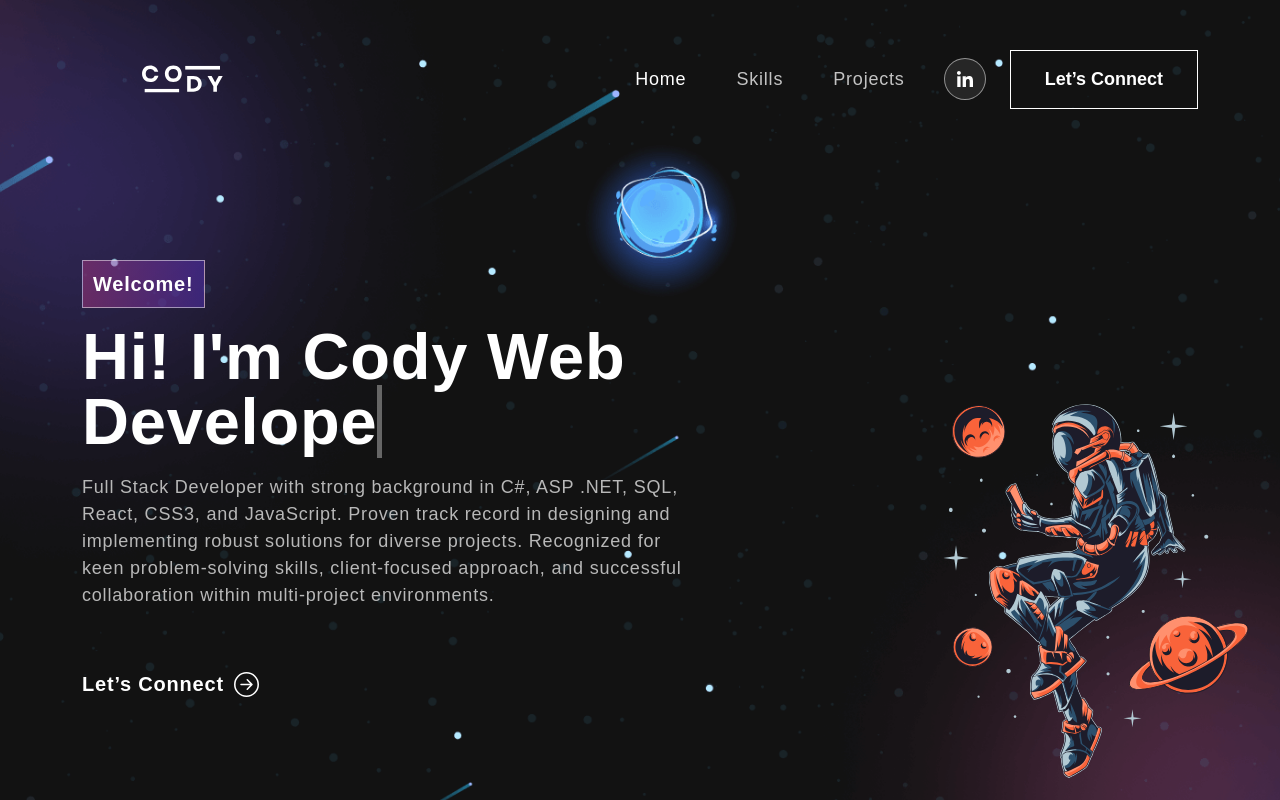
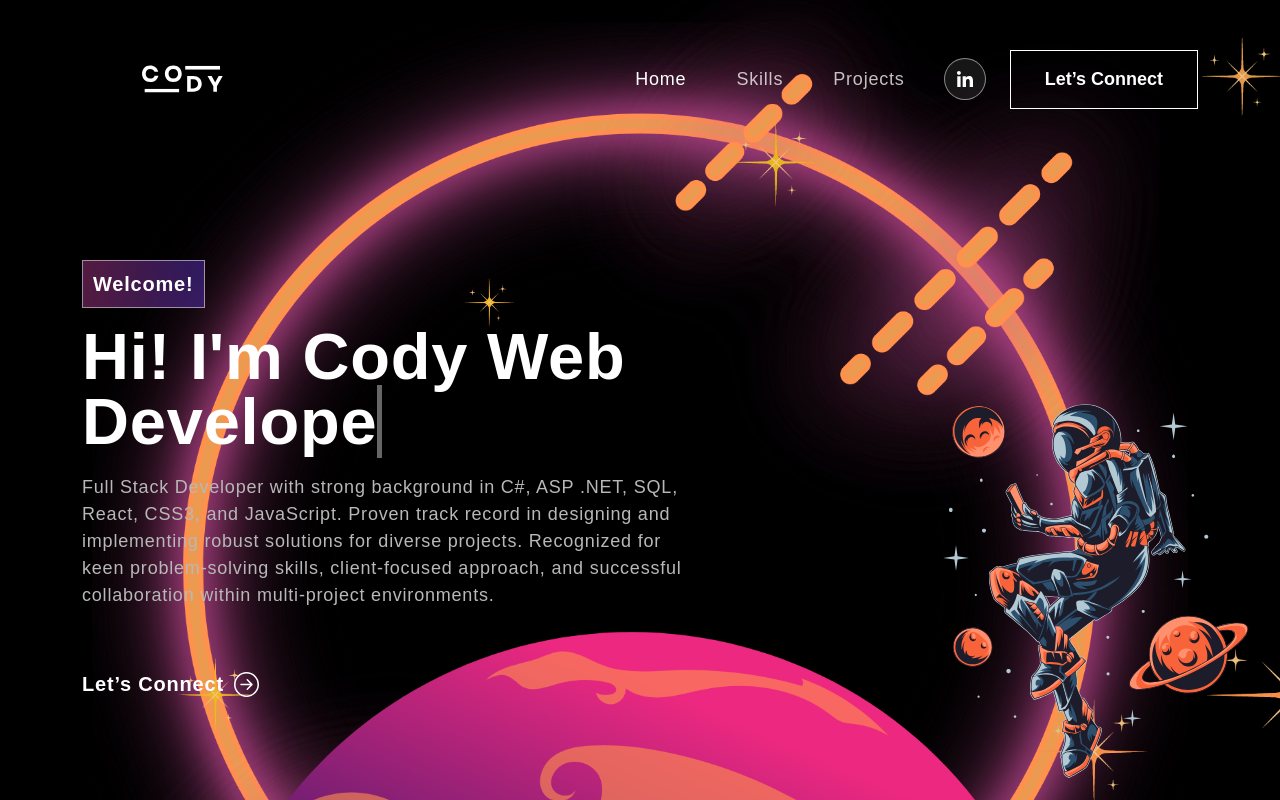
Before and after one commit to Cktestakis/ck-portfolio.io, a React (Create React App) app: page / in a window 1280 px wide. Shown: the top 800 px of the page. Built offline with nearby package versions, Linux system fonts and the light colour scheme; no server answers.

Commit message:
Updated banner.

```diff
--- a/src/App.css
+++ b/src/App.css
@@ -241,7 +241,7 @@ nav.navbar .navbar-toggler[aria-expanded="true"] .navbar-toggler-icon {
 .banner {
   margin-top: 0;
   padding: 260px 0 100px 0;
-  background-image: url('./assets/img/banner-bg.png');
+  background-image: url('./assets/img/banner.png');
   background-position: top center;
   background-size: cover;
   background-repeat: no-repeat;
```
Also changed, not shown: src/assets/img/banner.png (added).
